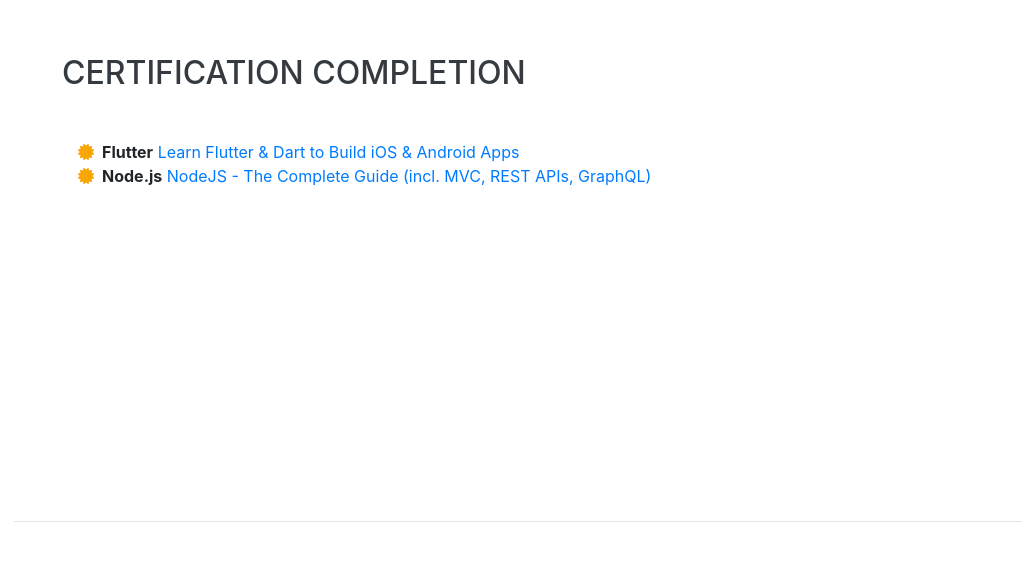
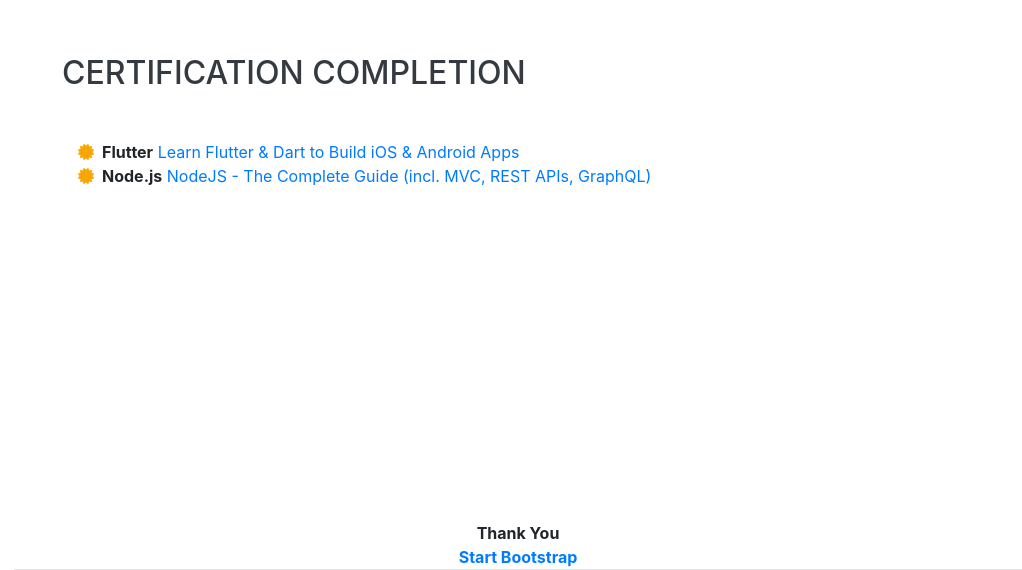
Before and after one commit to patoliavishal/patoliavishal.github.io, a website with bundled scripts: page index.html in a window 1280 px wide. Shown: the part 5085-5655 px from the top of the page, without its empty margins (258-1280 px from the left). Before the commit the page ends 5607 px from the top, so only its background shows below. Built offline with nearby package versions, Linux system fonts and the light colour scheme; a web font is replaced by a local one.

Commit message:
README.md change

```diff
--- a/index.html
+++ b/index.html
@@ -311,6 +311,8 @@
       </div>
     </section>
 
+	<div style="text-align: center;"><b>Thank You <br><a href="https://startbootstrap.com/">Start Bootstrap</a></b></div>
+
     <hr class="m-0">
 
   </div>
```
Also changed, not shown: README.md.
